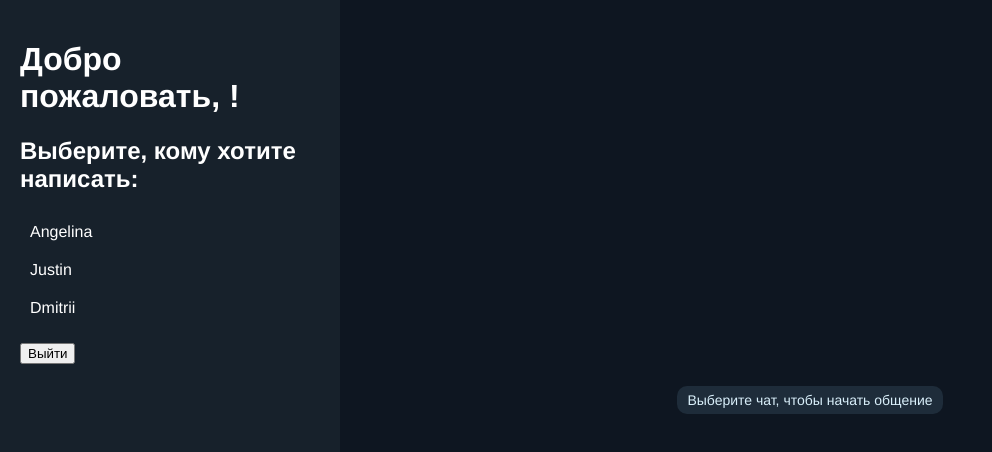
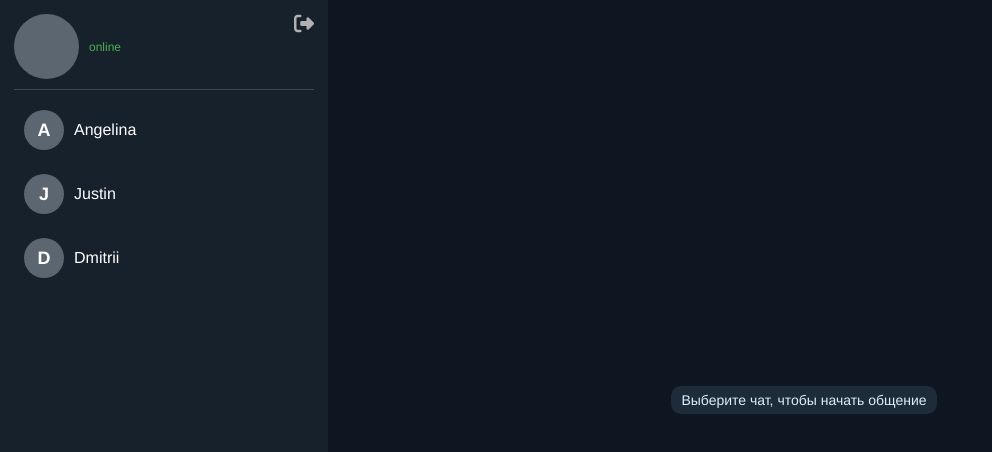
Before and after one commit to yermekulyd/chat-simulator, a Vue app: page /chats in a window 1280 px wide. Shown: the top 452 px of the page, without its empty margins (0-992 px from the left). Built offline with nearby package versions, Linux system fonts and the light colour scheme.

Commit message:
global: refactoring styles

```diff
--- a/src/components/Chat/Chat.vue
+++ b/src/components/Chat/Chat.vue
@@ -32,7 +32,9 @@
         @keyup.enter="sendMessage"
         ref="messageInput"
       />
-      <button @click="sendMessage">Отправить</button>
+      <button @click="sendMessage" class="send-btn">
+        <i class="fas fa-paper-plane"></i>
+      </button>
     </div>
   </div>
 </template>
--- a/src/components/Chat/styles.css
+++ b/src/components/Chat/styles.css
@@ -118,25 +118,38 @@
   gap: 10px;
   padding: 10px;
   background-color: #17212b;
+  height: 25px;
+  border: 1px solid #101921;
 }
 
 .message-box input {
   flex-grow: 1;
-  padding: 10px;
   border: none;
   border-radius: 4px;
-  background-color: #2f3136;
+  background-color: #17212b;
   color: #bbbbbd;
   outline: none;
 }
 
-.message-box button {
-  padding: 10px 20px;
-  background-color: #7289da;
-  color: white;
+.send-btn {
+  background: none;
   border: none;
-  border-radius: 4px;
+  padding: 0;
+  color: #7289da;
+  font-size: 20px;
   cursor: pointer;
+  display: flex;
+  align-items: center;
+  justify-content: center;
+  transition: color 0.3s;
+}
+
+.send-btn:hover {
+  color: #ffffff;
+}
+
+.send-btn i {
+  font-size: 20px;
 }
 
 .messages::-webkit-scrollbar {
@@ -152,3 +165,17 @@
   border-radius: 10px;
   border: 2px solid transparent;
 }
+
+@media (min-width: 1140px) {
+  .messages li.sent {
+    margin-left: -20%;
+  }
+
+  .messages li.received {
+    margin-left: 20%;
+  }
+
+  .messages {
+    overflow-x: hidden;
+  }
+}
--- a/src/components/ChatList/ChatList.vue
+++ b/src/components/ChatList/ChatList.vue
@@ -2,8 +2,22 @@
   <div class="layout">
     <!-- Левый блок с чатами -->
     <div :class="isMobile && selectedUser ? 'sidebar-hidden' : 'sidebar'">
-      <h1>Добро пожаловать, {{ currentUser }}!</h1>
-      <h2>Выберите, кому хотите написать:</h2>
+      <div class="current-user">
+        <div class="user-profile">
+          <div class="profile-pic">{{ currentUser?.charAt(0).toUpperCase() }}</div>
+          <div class="text-wrapper">
+            <div class="username">{{ currentUser }}</div>
+            <div class="online">online</div>
+          </div>
+        </div>
+        <button class="logout-btn" @click="logout">
+          <i class="fas fa-sign-out-alt"></i>
+        </button>
+      </div>
+
+      <hr class="divider" />
+
+      <!-- Список чатов -->
       <ul>
         <li
           v-for="user in otherUsers"
@@ -11,10 +25,12 @@
           :class="{ active: selectedUser === user }"
           @click="selectChat(user)"
         >
-          {{ user }}
+          <div class="user-info">
+            <div class="profile-pic">{{ user.charAt(0).toUpperCase() }}</div>
+            <div>{{ user }}</div>
+          </div>
         </li>
       </ul>
-      <button @click="logout">Выйти</button>
     </div>
 
     <!-- Правая часть: переписка -->
--- a/src/components/ChatList/styles.css
+++ b/src/components/ChatList/styles.css
@@ -7,24 +7,116 @@
   width: 300px;
   background-color: #17212b;
   color: white;
-  padding: 20px;
+  padding: 14px;
   overflow-y: auto;
+}
+
+.current-user {
+  display: flex;
+  width: 100%;
+  justify-content: space-between;
+  align-items: flex-start;
+}
+
+.user-profile {
+  display: flex;
+  gap: 10px;
+}
+
+.profile-pic {
+  width: 65px;
+  height: 65px;
+  background-color: #5c6670;
+  color: white;
+  display: flex;
+  align-items: center;
+  justify-content: center;
+  border-radius: 50%;
+  font-size: 20px;
+  font-weight: bold;
+  text-transform: uppercase;
+}
+
+.logout-btn {
+  background: none;
+  border: none;
+  cursor: pointer;
+  color: #b1b1b1;
+  font-size: 20px;
+  padding: 0;
+  display: flex;
+  align-items: center;
+  transition: color 0.3s;
+}
+
+.logout-btn:hover {
+  color: #ffffff;
+}
+
+.text-wrapper {
+  display: flex;
+  flex-direction: column;
+  justify-content: center;
+}
+
+.online {
+  color: #4caf50;
+  font-size: 12px;
+}
+
+.username {
+  font-size: 16px;
+  font-weight: bold;
+}
+
+.divider {
+  border: none;
+  height: 1px;
+  background-color: #40444b;
+  margin: 10px 0;
 }
 
 .sidebar ul {
   list-style-type: none;
   padding: 0;
+  display: flex;
+  flex-direction: column;
+  gap: 4px;
+  margin: 0px;
 }
 
 .sidebar li {
+  display: flex;
   padding: 10px;
   cursor: pointer;
+  border-radius: 12px;
+  align-items: center;
   transition: background-color 0.2s;
 }
 
-.sidebar li.active,
+.sidebar li.active {
+  background-color: #766ac8;
+}
 .sidebar li:hover {
   background-color: #40444b;
+}
+
+.user-info {
+  display: flex;
+  align-items: center;
+  gap: 10px;
+}
+
+.user-info .profile-pic {
+  width: 40px;
+  height: 40px;
+  font-size: 18px;
+  background-color: #5c6670;
+}
+
+.sidebar li .username {
+  font-size: 16px;
+  color: white;
 }
 
 .chat-content {
```
